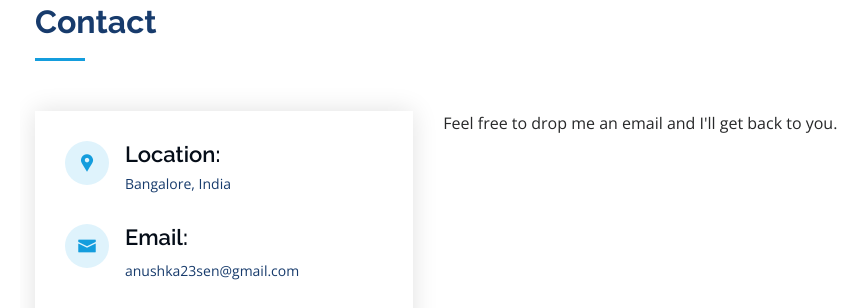
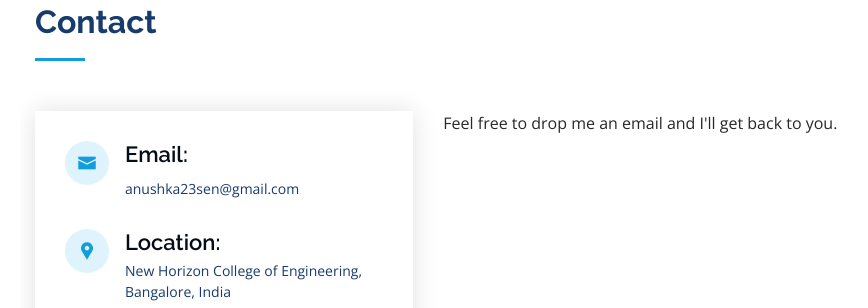
Before and after one commit to anushkasen23/anushkasen23.github.io, a plain HTML site: page index.html in a window 1280 px wide. Shown: the part 3715-4023 px from the top of the page, without its empty margins (280-1148 px from the left). Drawn offline with nearby package versions, Linux system fonts and the light colour scheme; grey boxes are pictures that could not be loaded.

Commit message:
Update index.html

```diff
--- a/index.html
+++ b/index.html
@@ -347,20 +347,21 @@
           <div class="col-lg-5 d-flex align-items-stretch">
             <div class="info">
 
+               <div class="email">
+                <i class="icofont-envelope"></i>
+                <h4>Email:</h4>
+                <p>anushka23sen@gmail.com</p>
+              </div>
 
 
               <div class="address">
                 <i class="icofont-google-map"></i>
                 <h4>Location:</h4>
-                <p>Bangalore, India</p>
+                <p>New Horizon College of Engineering, Bangalore, India</p>
 
               </div>
 
-              <div class="email">
-                <i class="icofont-envelope"></i>
-                <h4>Email:</h4>
-                <p>anushka23sen@gmail.com</p>
-              </div>
+
 
               <div class="google-maps">
                 <iframe src="https://www.google.com/maps/embed?pb=!1m18!1m12!1m3!1d3888.5951179261338!2d77.68993201477014!3d12.933724090880801!2m3!1f0!2f0!3f0!3m2!1i1024!2i768!4f13.1!3m3!1m2!1s0x3bae13cb00000001%3A0xab10e26281718cc2!2sNew%20Horizon%20College%20of%20Engineering!5e0!3m2!1sen!2sin!4v1621437595013!5m2!1sen!2sin" width="450" height="450" style="border:0;" allowfullscreen="" loading="lazy"></iframe>
```
